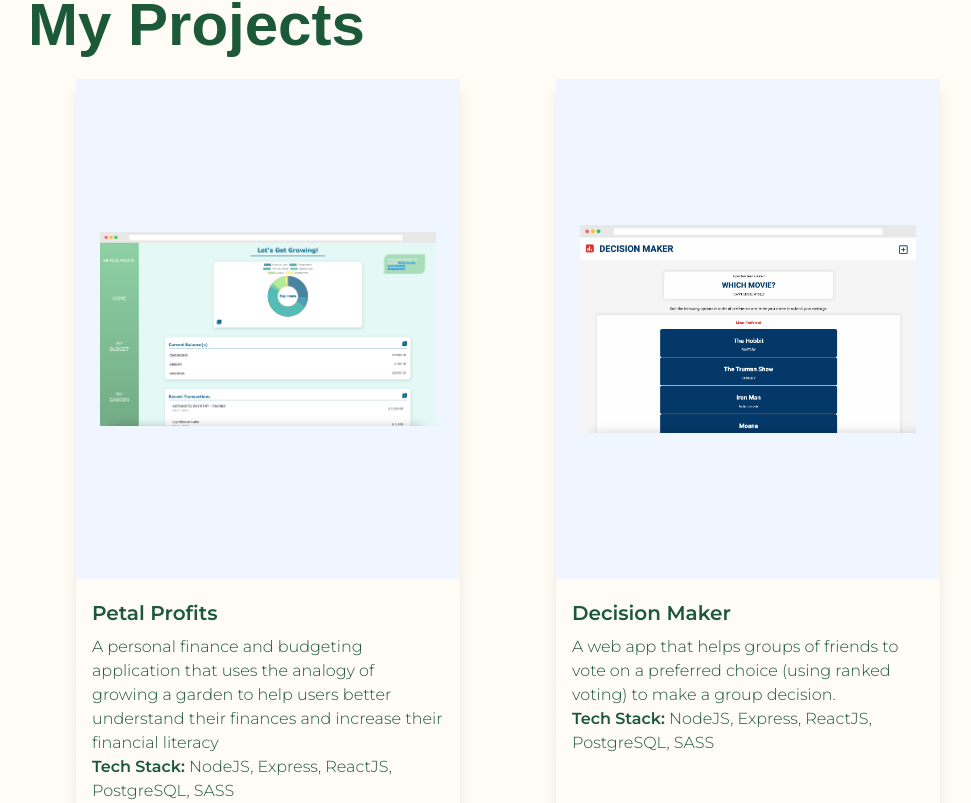
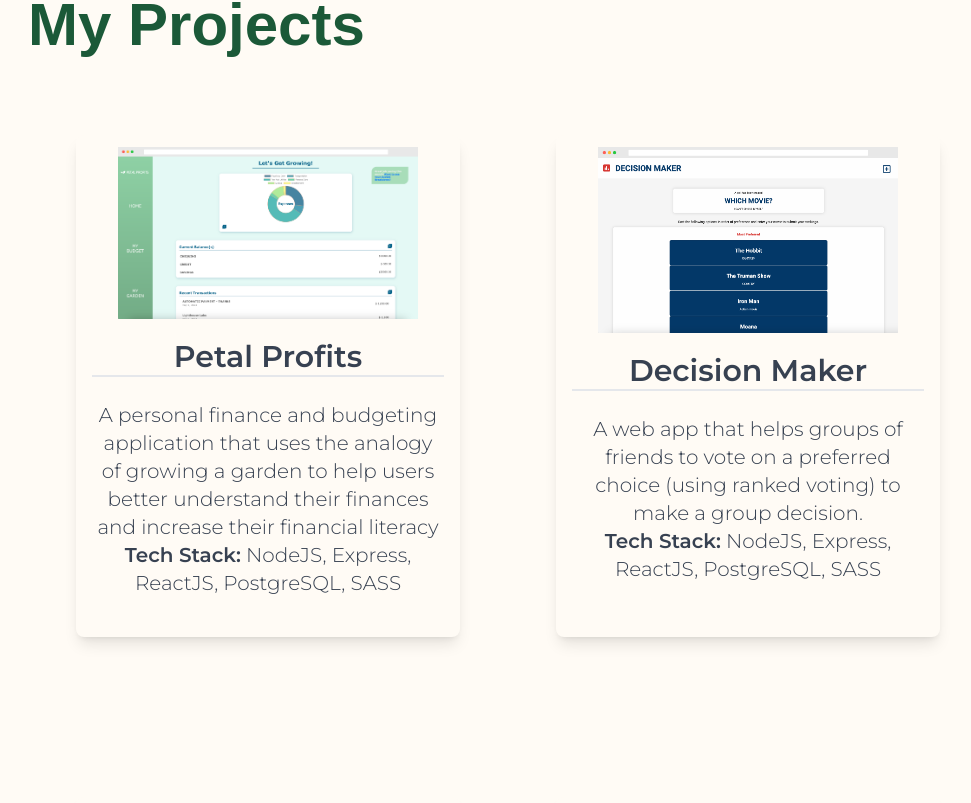
Before and after one commit to tmackinnon/tm-portfolio, a Next.js app: page / in a window 1280 px wide. Shown: the part 1537-2340 px from the top of the page, without its empty margins (132-1103 px from the left). Built offline with nearby package versions, Linux system fonts and the light colour scheme; a web font is replaced by a local one.

Commit message:
replace screenshot

```diff
--- a/src/components/ProjectItem.js
+++ b/src/components/ProjectItem.js
@@ -4,18 +4,20 @@ import Link from 'next/link';
 export default function ProjectItem(props) {
 
   return (
-    <div className='flex flex-col items-center w-2/5 shadow-lg m-6 h-700px'>
-      <Link  href={props.link} className='flex flex-col items-center p-6 w-full bg-blue-50 rounded justify-center' style={{width: '100%', height: '500px'}}>
+    <div className='flex flex-col items-center w-2/5 shadow-lg rounded-lg my-20 h-700px bg-primary pt-2'>
+      <div className='p-1 bg-gra w-4/5'>
+        <Link  href={props.link} className='flex flex-col items-center w-full justify-center rounded-none' style={{width: '100%'}}>
           <Image
             src={props.image}
-          alt="Petal Profits Homepage Screenshot"
+            alt="Homepage Screenshot"
             width={600}
             height={400}
           />
         </Link>
-      <div className='flex flex-col w-full mt-1 p-4 items-start'>
-        <h3 className='text-xl font-bold'>{props.title}</h3>
-        <p className='mt-2'>{props.description}<br></br><b>Tech Stack:</b> NodeJS, Express, ReactJS, PostgreSQL, SASS</p>
+      </div>
+      <div className='flex flex-col w-full mb-2 px-4 pt-4 pb-8 items-startd text-gray-700 w-4/5'>
+        <h3 className='text-3xl text-center font-bold border-b-2'>{props.title}</h3>
+        <p className='mt-6 text-xl text-center'>{props.description}<br></br><b>Tech Stack:</b> NodeJS, Express, ReactJS, PostgreSQL, SASS</p>
       </div>
     </div>
   );
```
Also changed, not shown: public/TweeterHome.png. Lines whose indentation alone changed are shown as unchanged.
